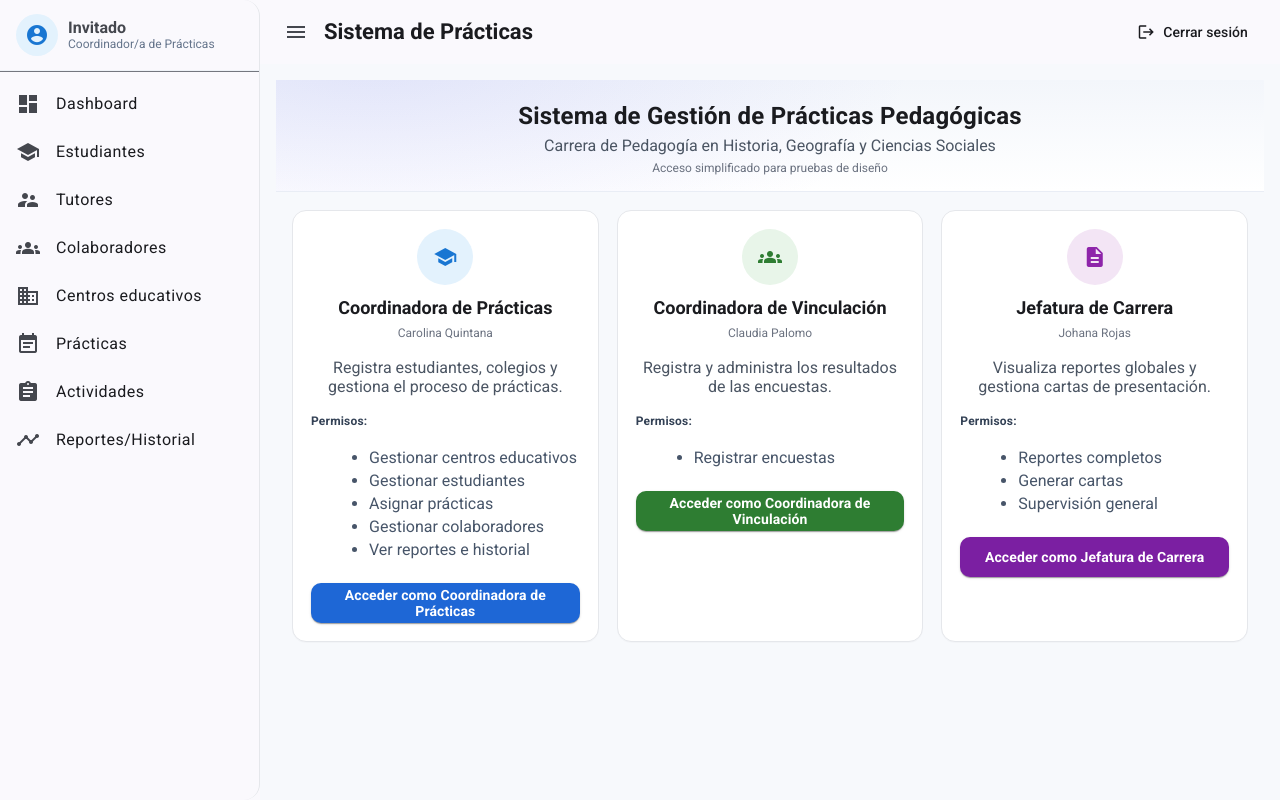
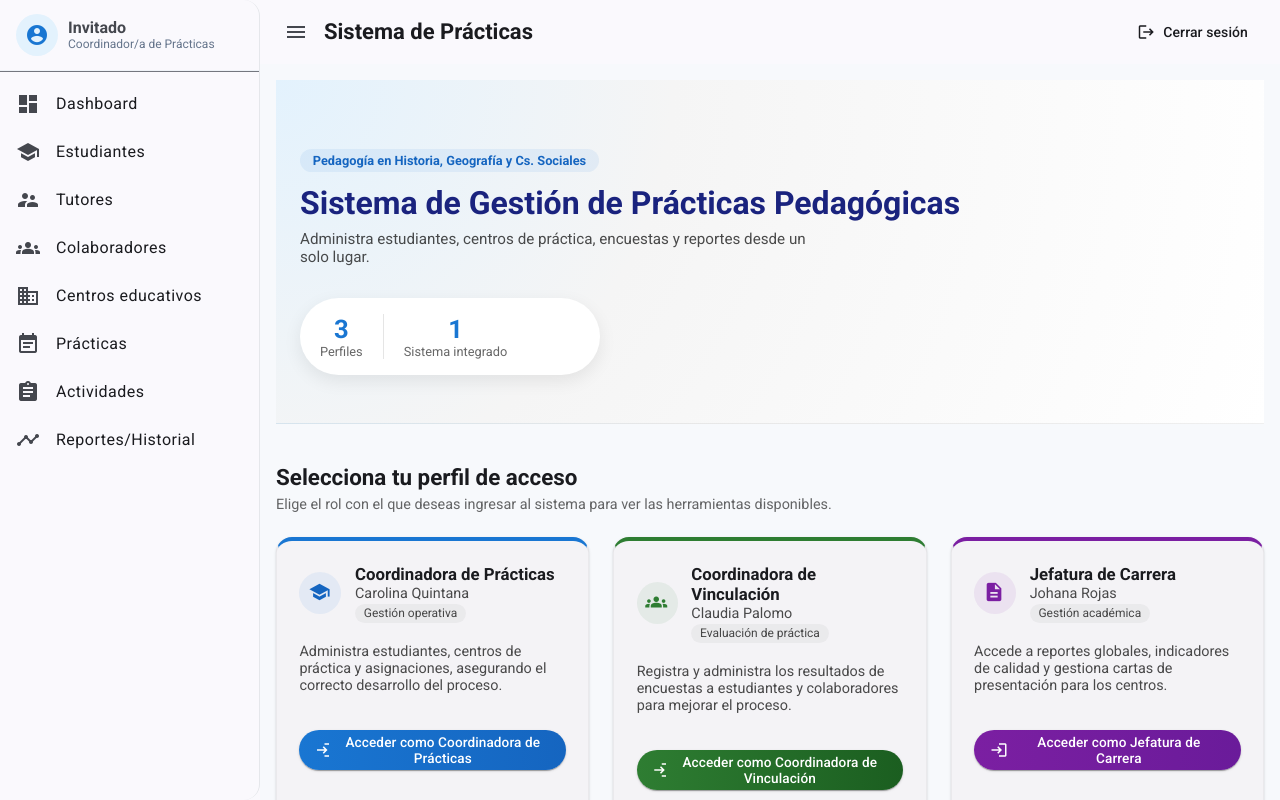
Before and after one commit to GaboNto/gestionAcademica, an Angular app in the folder front/: page / in a window 1280 px wide. Built offline with nearby package versions, Linux system fonts and the light colour scheme.

Commit message:
fix home

```diff
--- a/front/src/app/components/home/home.component.html
+++ b/front/src/app/components/home/home.component.html
@@ -1,74 +1,125 @@
 <!-- HERO -->
 <section class="hero">
-  <div class="container">
-    <h1 class="hero__title">Sistema de Gestión de Prácticas Pedagógicas</h1>
-    <p class="hero__subtitle">Carrera de Pedagogía en Historia, Geografía y Ciencias Sociales</p>
-    <p class="hero__note">Acceso simplificado para pruebas de diseño</p>
+  <div class="container hero__content">
+    <div>
+      <p class="hero__badge">Pedagogía en Historia, Geografía y Cs. Sociales</p>
+      <h1 class="hero__title">Sistema de Gestión de Prácticas Pedagógicas</h1>
+      <p class="hero__subtitle">
+        Administra estudiantes, centros de práctica, encuestas y reportes desde un solo lugar.
+      </p>
+    </div>
+
+    <div class="hero__summary">
+      <div class="hero__summary-item">
+        <span class="hero__summary-number">3</span>
+        <span class="hero__summary-label">Perfiles</span>
+      </div>
+      <div class="hero__summary-divider"></div>
+      <div class="hero__summary-item">
+        <span class="hero__summary-number">1</span>
+        <span class="hero__summary-label">Sistema integrado</span>
+      </div>
+    </div>
   </div>
 </section>
 
-<!-- TARJETAS -->
-<section class="container section">
+<!-- ROLES -->
+<section class="container section roles">
+  <header class="roles__header">
+    <div>
+      <h2 class="roles__title">Selecciona tu perfil de acceso</h2>
+      <p class="roles__subtitle">
+        Elige el rol con el que deseas ingresar al sistema para ver las herramientas disponibles.
+      </p>
+    </div>
+  </header>
+
   <div class="role-grid">
     <!-- Coordinadora de Prácticas -->
-    <mat-card class="role-card">
-      <div class="icon blue"><mat-icon>school</mat-icon></div>
-      <h3 class="title">Coordinadora de Prácticas</h3>
-      <p class="name">Carolina Quintana</p>
-      <p class="desc">
-        Registra estudiantes, colegios y gestiona el proceso de prácticas.
+    <mat-card class="role-card role-card--blue mat-elevation-z4">
+      <div class="role-card__header">
+        <div class="role-card__icon">
+          <mat-icon>school</mat-icon>
+        </div>
+        <div class="role-card__info">
+          <h3 class="role-card__title">Coordinadora de Prácticas</h3>
+          <p class="role-card__name">Carolina Quintana</p>
+          <span class="role-card__tag">Gestión operativa</span>
+        </div>
+      </div>
+
+      <p class="role-card__desc">
+        Administra estudiantes, centros de práctica y asignaciones, asegurando el correcto desarrollo del proceso.
       </p>
 
-      <h4 class="perm-title">Permisos:</h4>
-      <ul class="perm-list">
-        <li>Gestionar centros educativos</li>
-        <li>Gestionar estudiantes</li>
-        <li>Asignar prácticas</li>
-        <li>Gestionar colaboradores</li>
-        <li>Ver reportes e historial</li>
-      </ul>
 
-      <button mat-raised-button class="cta blue" (click)="selectRole('practicas')">
+
+      <button
+        mat-raised-button
+        color="primary"
+        class="role-card__cta role-card__cta--blue"
+        (click)="selectRole('practicas')"
+      >
+        <mat-icon>login</mat-icon>
         Acceder como Coordinadora de Prácticas
       </button>
     </mat-card>
 
     <!-- Coordinadora de Vinculación -->
-    <mat-card class="role-card">
-      <div class="icon green"><mat-icon>groups</mat-icon></div>
-      <h3 class="title">Coordinadora de Vinculación</h3>
-      <p class="name">Claudia Palomo</p>
-      <p class="desc">
-        Registra y administra los resultados de las encuestas.
+    <mat-card class="role-card role-card--green mat-elevation-z4">
+      <div class="role-card__header">
+        <div class="role-card__icon">
+          <mat-icon>groups</mat-icon>
+        </div>
+        <div class="role-card__info">
+          <h3 class="role-card__title">Coordinadora de Vinculación</h3>
+          <p class="role-card__name">Claudia Palomo</p>
+          <span class="role-card__tag">Evaluación de práctica</span>
+        </div>
+      </div>
+
+      <p class="role-card__desc">
+        Registra y administra los resultados de encuestas a estudiantes y colaboradores para mejorar el proceso.
       </p>
 
-      <h4 class="perm-title">Permisos:</h4>
-      <ul class="perm-list">
-        <li>Registrar encuestas</li>
-      </ul>
 
-      <button mat-raised-button class="cta green" (click)="selectRole('vinculacion')">
+
+      <button
+        mat-raised-button
+        color="accent"
+        class="role-card__cta role-card__cta--green"
+        (click)="selectRole('vinculacion')"
+      >
+        <mat-icon>login</mat-icon>
         Acceder como Coordinadora de Vinculación
       </button>
     </mat-card>
 
     <!-- Jefatura de Carrera -->
-    <mat-card class="role-card">
-      <div class="icon purple"><mat-icon>description</mat-icon></div>
-      <h3 class="title">Jefatura de Carrera</h3>
-      <p class="name">Johana Rojas</p>
-      <p class="desc">
-        Visualiza reportes globales y gestiona cartas de presentación.
+    <mat-card class="role-card role-card--purple mat-elevation-z4">
+      <div class="role-card__header">
+        <div class="role-card__icon">
+          <mat-icon>description</mat-icon>
+        </div>
+        <div class="role-card__info">
+          <h3 class="role-card__title">Jefatura de Carrera</h3>
+          <p class="role-card__name">Johana Rojas</p>
+          <span class="role-card__tag">Gestión académica</span>
+        </div>
+      </div>
+
+      <p class="role-card__desc">
+        Accede a reportes globales, indicadores de calidad y gestiona cartas de presentación para los centros.
       </p>
 
-      <h4 class="perm-title">Permisos:</h4>
-      <ul class="perm-list">
-        <li>Reportes completos</li>
-        <li>Generar cartas</li>
-        <li>Supervisión general</li>
-      </ul>
 
-      <button mat-raised-button class="cta purple" (click)="selectRole('jefatura')">
+      <button
+        mat-raised-button
+        color="primary"
+        class="role-card__cta role-card__cta--purple"
+        (click)="selectRole('jefatura')"
+      >
+        <mat-icon>login</mat-icon>
         Acceder como Jefatura de Carrera
       </button>
     </mat-card>
--- a/front/src/app/components/home/home.component.scss
+++ b/front/src/app/components/home/home.component.scss
@@ -1,58 +1,311 @@
-/* Contenedor base */
-.container { max-width: 1120px; margin: 0 auto; padding: 0 16px; }
-.section { margin: 18px 0 32px; }
+/* Contenedor genérico */
+.container {
+  max-width: 1200px;
+  margin: 0 auto;
+  padding: 0 1.5rem;
+  box-sizing: border-box;
+}
 
-/* HERO */
+.section {
+  padding: 2.5rem 0 3.5rem;
+}
+
+/* ================= HERO ================= */
+
 .hero {
-  background:
-    radial-gradient(900px 380px at 10% -20%, rgba(99,102,241,.12), transparent 60%),
-    linear-gradient(180deg, #f3f6fb, #ffffff);
-  border-bottom: 1px solid #e9edf5;
-  text-align: center; padding: 22px 0 16px;
+  background: radial-gradient(circle at top left, #e3f2fd 0, #f5f5f5 38%, #ffffff 100%);
+  padding: 3.5rem 0 3rem;
+  border-bottom: 1px solid rgba(0, 0, 0, 0.06);
 }
-.hero__title { margin: 0; font-weight: 800; letter-spacing: .2px; }
-.hero__subtitle { margin: 6px 0 0; color:#4b5563; }
-.hero__note { margin: 6px 0 0; color:#6b7280; font-size: 12px; }
 
-/* GRID */
+.hero__content {
+  display: flex;
+  align-items: flex-start;
+  justify-content: space-between;
+  gap: 2rem;
+  flex-wrap: wrap;
+}
+
+.hero__badge {
+  display: inline-flex;
+  align-items: center;
+  gap: 0.4rem;
+  padding: 0.25rem 0.8rem;
+  border-radius: 999px;
+  background-color: rgba(25, 118, 210, 0.08);
+  color: #1565c0;
+  font-size: 0.8rem;
+  font-weight: 600;
+  margin-bottom: 0.75rem;
+}
+
+.hero__title {
+  margin: 0 0 0.5rem;
+  font-size: 2rem;
+  font-weight: 700;
+  color: #1a237e;
+}
+
+.hero__subtitle {
+  margin: 0;
+  max-width: 520px;
+  font-size: 0.95rem;
+  color: rgba(0, 0, 0, 0.7);
+}
+
+.hero__summary {
+  display: flex;
+  align-items: center;
+  gap: 1.25rem;
+  padding: 1rem 1.25rem;
+  border-radius: 999px;
+  background: #ffffff;
+  box-shadow: 0 6px 18px rgba(0, 0, 0, 0.08);
+  min-width: 260px;
+}
+
+.hero__summary-item {
+  display: flex;
+  flex-direction: column;
+  align-items: center;
+}
+
+.hero__summary-number {
+  font-size: 1.6rem;
+  font-weight: 700;
+  color: #1976d2;
+}
+
+.hero__summary-label {
+  font-size: 0.8rem;
+  color: rgba(0, 0, 0, 0.6);
+}
+
+.hero__summary-divider {
+  width: 1px;
+  align-self: stretch;
+  background: rgba(0, 0, 0, 0.1);
+}
+
+/* ================= ROLES ================= */
+
+.roles__header {
+  display: flex;
+  align-items: flex-end;
+  justify-content: space-between;
+  gap: 1rem;
+  margin-bottom: 1.5rem;
+}
+
+.roles__title {
+  margin: 0 0 0.4rem;
+  font-size: 1.4rem;
+  font-weight: 600;
+}
+
+.roles__subtitle {
+  margin: 0;
+  font-size: 0.9rem;
+  color: rgba(0, 0, 0, 0.6);
+}
+
 .role-grid {
   display: grid;
-  grid-template-columns: repeat(3, 1fr);
-  gap: 18px;
+  grid-template-columns: repeat(3, minmax(0, 1fr));
+  gap: 1.5rem;
 }
-@media (max-width: 1024px) { .role-grid { grid-template-columns: 1fr 1fr; } }
-@media (max-width: 680px)  { .role-grid { grid-template-columns: 1fr; } }
 
-/* CARD */
+/* Tarjeta de rol */
+
 .role-card {
-  background:#fff; border:1px solid #e5e7eb; border-radius: 14px;
-  padding: 18px; display:flex; flex-direction:column; gap: 10px;
-  box-shadow: 0 1px 0 rgba(0,0,0,.02);
-  transition: box-shadow .2s ease, transform .05s ease;
+  border-radius: 16px;
+  padding: 1.4rem 1.4rem 1.6rem;
+  display: flex;
+  flex-direction: column;
+  gap: 0.75rem;
+  transition:
+    transform 0.18s ease,
+    box-shadow 0.18s ease,
+    border-color 0.18s ease;
+  border: 1px solid rgba(0, 0, 0, 0.04);
 }
-.role-card:hover { box-shadow: 0 10px 24px rgba(0,0,0,.08); transform: translateY(-1px); }
 
-/* ICONO CIRCULAR */
-.icon {
-  width:56px; height:56px; border-radius:50%; display:grid; place-items:center;
-  margin: 0 auto 2px; font-size: 28px;
+.role-card:hover {
+  transform: translateY(-4px);
+  box-shadow: 0 10px 24px rgba(0, 0, 0, 0.12);
+  border-color: rgba(25, 118, 210, 0.18);
 }
-.icon.blue   { background:#e3f2fd; color:#1976d2; }
-.icon.green  { background:#e8f5e9; color:#2e7d32; }
-.icon.purple { background:#f3e5f5; color:#8e24aa; }
 
-/* TEXTOS */
-.title { text-align:center; margin: 0; font-size: 18px; }
-.name  { text-align:center; margin: -2px 0 6px; color:#6b7280; font-size: 12px; }
-.desc  { text-align:center; color:#4b5563; margin: 2px 0 8px; }
+.role-card__header {
+  display: flex;
+  align-items: center;
+  gap: 0.85rem;
+  margin-bottom: 0.25rem;
+}
 
-/* PERMISOS */
-.perm-title { margin: 0; font-size: 12px; color:#334155; letter-spacing:.2px; }
-.perm-list  { margin: 6px 0 10px 18px; color:#475569; }
-.perm-list li { margin: 4px 0; }
+.role-card__icon {
+  width: 42px;
+  height: 42px;
+  border-radius: 50%;
+  display: inline-flex;
+  align-items: center;
+  justify-content: center;
+  background: rgba(25, 118, 210, 0.08);
 
-/* BOTÓN CTA */
-.cta { width:100%; border-radius: 10px; font-weight: 700; padding: 10px 14px; }
-.cta.blue   { background:#1e67d6; color:#fff; }
-.cta.green  { background:#2e7d32; color:#fff; }
-.cta.purple { background:#7b1fa2; color:#fff; }
+  mat-icon {
+    font-size: 22px;
+    color: #1565c0;
+  }
+}
+
+.role-card__info {
+  display: flex;
+  flex-direction: column;
+  gap: 0.1rem;
+}
+
+.role-card__title {
+  margin: 0;
+  font-size: 1.05rem;
+  font-weight: 600;
+}
+
+.role-card__name {
+  margin: 0;
+  font-size: 0.9rem;
+  color: rgba(0, 0, 0, 0.7);
+}
+
+.role-card__tag {
+  align-self: flex-start;
+  font-size: 0.75rem;
+  padding: 0.15rem 0.55rem;
+  border-radius: 999px;
+  background: rgba(0, 0, 0, 0.04);
+  color: rgba(0, 0, 0, 0.7);
+}
+
+.role-card__desc {
+  font-size: 0.9rem;
+  margin: 0.25rem 0 0.5rem;
+  color: rgba(0, 0, 0, 0.7);
+}
+
+.role-card__perm-title {
+  margin: 0.25rem 0 0.2rem;
+  font-size: 0.9rem;
+  font-weight: 600;
+}
+
+.role-card__perm-list {
+  margin: 0;
+  padding-left: 1.1rem;
+  font-size: 0.85rem;
+  color: rgba(0, 0, 0, 0.75);
+
+  li + li {
+    margin-top: 0.1rem;
+  }
+}
+
+.role-card__cta {
+  margin-top: 1rem;
+  align-self: stretch;
+  display: inline-flex;
+  align-items: center;
+  justify-content: center;
+  gap: 0.4rem;
+  font-size: 0.85rem;
+  text-transform: none;
+  border-radius: 999px;
+
+  mat-icon {
+    font-size: 18px;
+    height: 18px;
+    width: 18px;
+  }
+}
+
+/* Variantes de color */
+
+.role-card--blue {
+  border-top: 4px solid #1976d2;
+}
+
+.role-card--green {
+  border-top: 4px solid #2e7d32;
+
+  .role-card__icon {
+    background: rgba(46, 125, 50, 0.08);
+
+    mat-icon {
+      color: #2e7d32;
+    }
+  }
+}
+
+.role-card--purple {
+  border-top: 4px solid #7b1fa2;
+
+  .role-card__icon {
+    background: rgba(123, 31, 162, 0.08);
+
+    mat-icon {
+      color: #7b1fa2;
+    }
+  }
+}
+
+/* CTA variantes (opcional, por si quieres reforzar el color) */
+
+.role-card__cta--blue {
+  background: linear-gradient(90deg, #1976d2, #1565c0);
+  color: #fff;
+}
+
+.role-card__cta--green {
+  background: linear-gradient(90deg, #2e7d32, #1b5e20);
+  color: #fff;
+}
+
+.role-card__cta--purple {
+  background: linear-gradient(90deg, #7b1fa2, #6a1b9a);
+  color: #fff;
+}
+
+/* ================= RESPONSIVE ================= */
+
+@media (max-width: 960px) {
+  .hero__content {
+    flex-direction: column;
+    align-items: flex-start;
+  }
+
+  .hero__summary {
+    margin-top: 1.5rem;
+  }
+
+  .role-grid {
+    grid-template-columns: repeat(2, minmax(0, 1fr));
+  }
+}
+
+@media (max-width: 768px) {
+  .role-grid {
+    grid-template-columns: minmax(0, 1fr);
+  }
+
+  .hero__title {
+    font-size: 1.7rem;
+  }
+}
+
+@media (max-width: 600px) {
+  .container {
+    padding: 0 1rem;
+  }
+
+  .hero {
+    padding: 2.5rem 0 2.5rem;
+  }
+}
```
